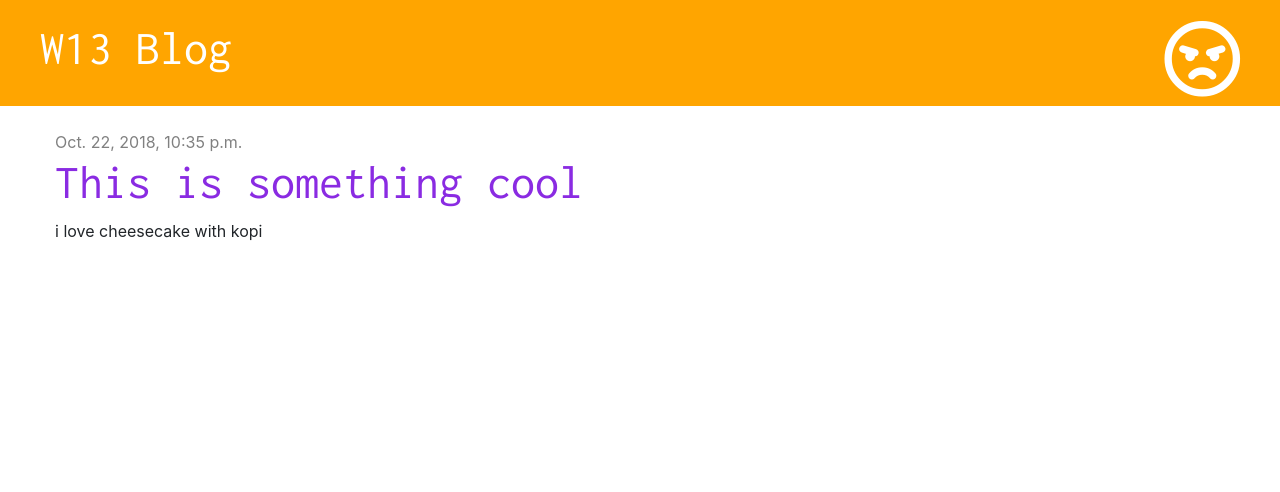
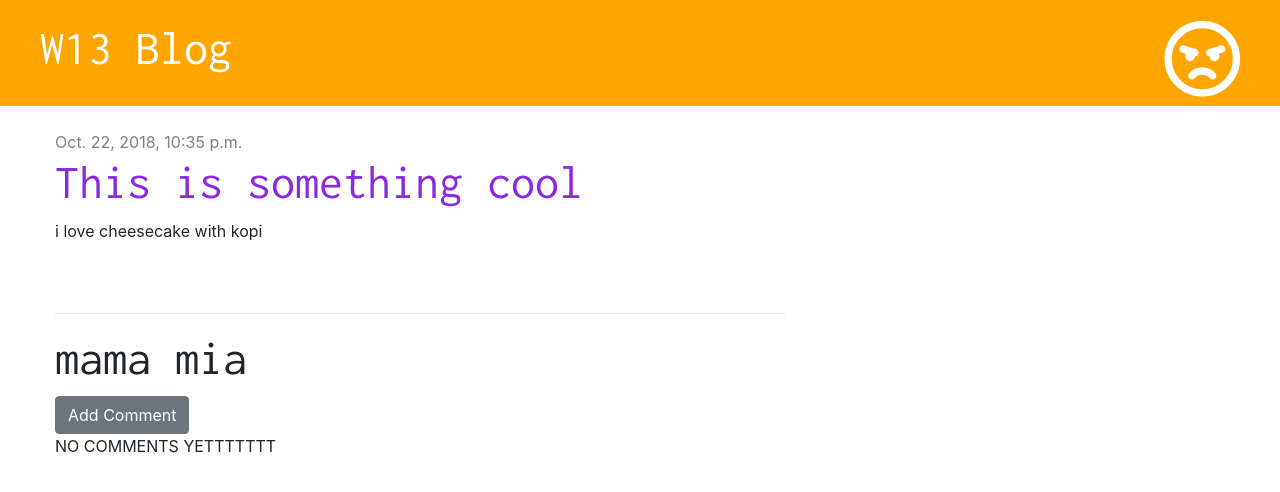
Before and after one commit to HericSaurus/my_django_site, a Django app: page /post/2/ in a window 1280 px wide. Shown: the top 492 px of the page. Run offline with Django 3.2, Linux system fonts and the light colour scheme; data comes from the database, SQL or seed files in the repository; both versions use the stored data as it was after the commit; some libraries are stand-ins or nearby versions.

Commit message:
Add feature to comment on blog post

```diff
--- a/blog/admin.py
+++ b/blog/admin.py
@@ -1,5 +1,6 @@
 from django.contrib import admin
-from .models import Post
+from .models import Post,Comment
 # Register your models here.
 
 admin.site.register(Post)
+admin.site.register(Comment)
--- a/blog/models.py
+++ b/blog/models.py
@@ -16,3 +16,13 @@ class Post(models.Model):
 
     def __str__(self):
         return self.title
+
+class Comment(models.Model):
+
+    post = models.ForeignKey('blog.Post',on_delete=models.CASCADE, related_name='comments')
+    author = models.CharField(max_length=200)
+    created_date = models.DateTimeField(default=timezone.now)
+    text = models.TextField()
+
+    def __str__(self):
+        return self.text
--- a/blog/static/css/blog.css
+++ b/blog/static/css/blog.css
@@ -46,3 +46,8 @@ h1,h2,h3,h4 {
     font-size: 26px;
     margin-right: 20px;
 }
+
+.comment {
+    margin: 20px 0px 20px 20px;
+
+}
--- a/blog/templates/blog/post_detail.html
+++ b/blog/templates/blog/post_detail.html
@@ -16,10 +16,28 @@
 
             {% else %}
                 <a href="{% url 'post_publish' pk=post.pk %}" class="btn btn-primary">Publish</a>
-
             {% endif %}
 
         <h1> {{ post.title }}</h1>
         <p>{{ post.text|linebreaksbr }}</p>
     </div>
+
+    <hr>
+    <h3>mama mia</h3>
+    <a href="{% url 'add_comment_to_post' pk=post.pk %}" class='btn btn-secondary'>Add Comment</a>
+    {% for comment in post.comments.all %}
+        <div class='comment'>
+            <div class='date'>
+                {{ comment.created_date }}
+            </div>
+
+            <strong>{{ comment.author }}</strong>
+            <p>{{ comment.text }}</p>
+        </div>
+
+        {% empty %}
+            <p> NO COMMENTS YETTTTTTT</p>
+
+    {% endfor %}
+
 {% endblock %}
--- a/blog/urls.py
+++ b/blog/urls.py
@@ -13,5 +13,6 @@ urlpatterns = [
     path('post/<int:pk>/publish/', views.post_publish, name='post_publish'),
     #path('accounts/login',auth_views.login, name='login'),
     path('accounts/',include('django.contrib.auth.urls')),
+    path('post/<int:pk>/comment', views.add_comment_to_post,name='add_comment_to_post'),
 
 ]
--- a/blog/views.py
+++ b/blog/views.py
@@ -1,8 +1,8 @@
 from django.contrib.auth.decorators import login_required
-from django.shortcuts import render, get_object_or_404,redirect
+from django.shortcuts import render,get_object_or_404,redirect
 from django.utils import timezone
 
-from .forms import PostForm
+from .forms import PostForm, CommentForm
 from .models import Post
 
 
@@ -60,3 +60,18 @@ def post_publish(request,pk):
     post.publish()
     #refer back publish() above
     return redirect('post_detail',pk=pk)
+
+
+def add_comment_to_post(request,pk):
+    post = get_object_or_404(Post, pk=pk)
+    if request.method =='POST':
+        form = CommentForm(request.POST)
+        if form.is_valid():
+            comment = form.save(commit=False)
+            comment.author = request.user
+            comment.post = post
+            comment.save()
+            return redirect('post_detail', pk=post.pk)
+    else:
+        form = CommentForm()
+    return render(request,'blog/add_comment_to_post.html',{'form':form})
```
Also changed, not shown: blog/forms.py (+7 -1 lines), blog/templates/blog/add_comment_to_post.html (added, +12 -0 lines), blog/migrations/0002_comment.py (added), db.sqlite3, 1 other file.
